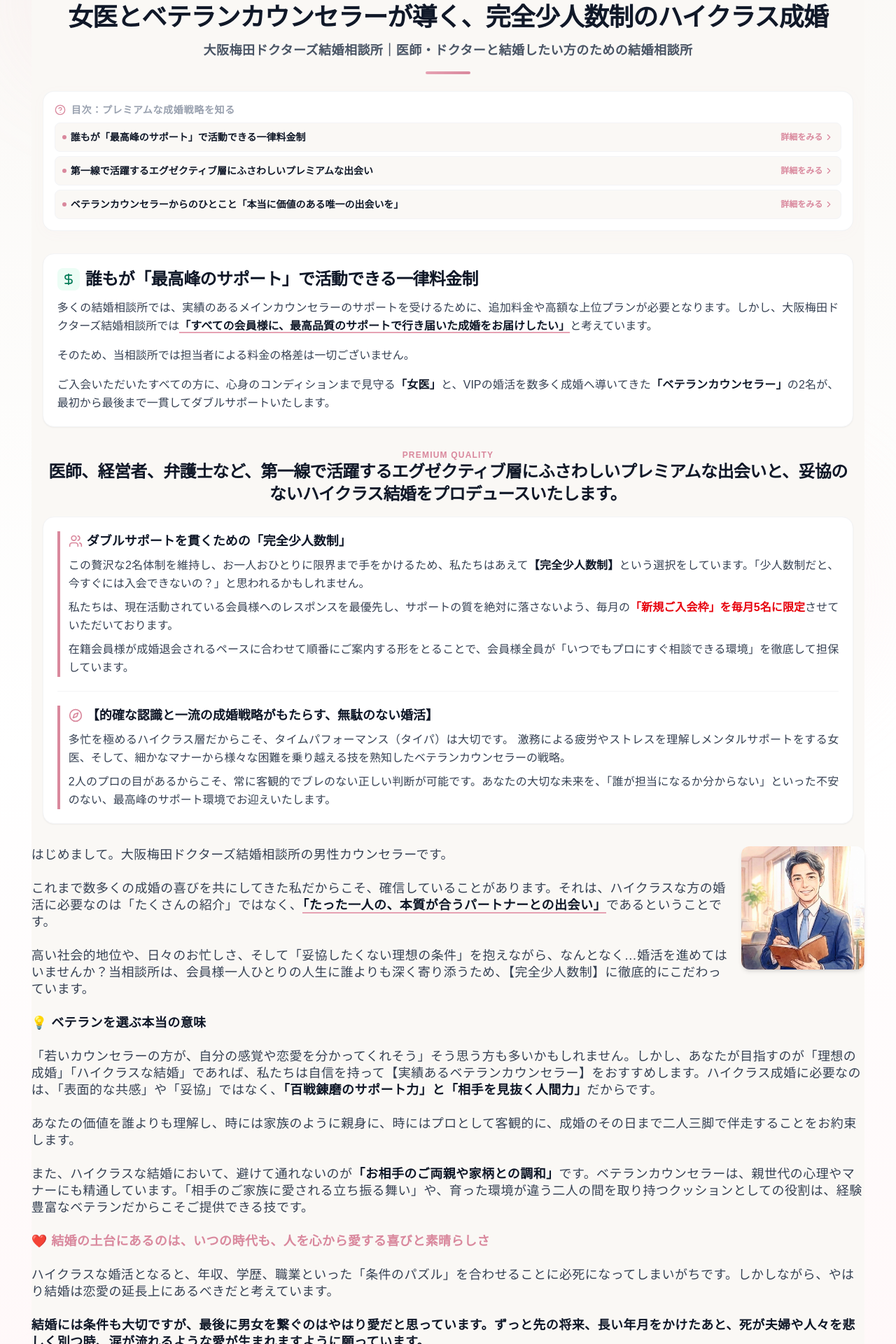
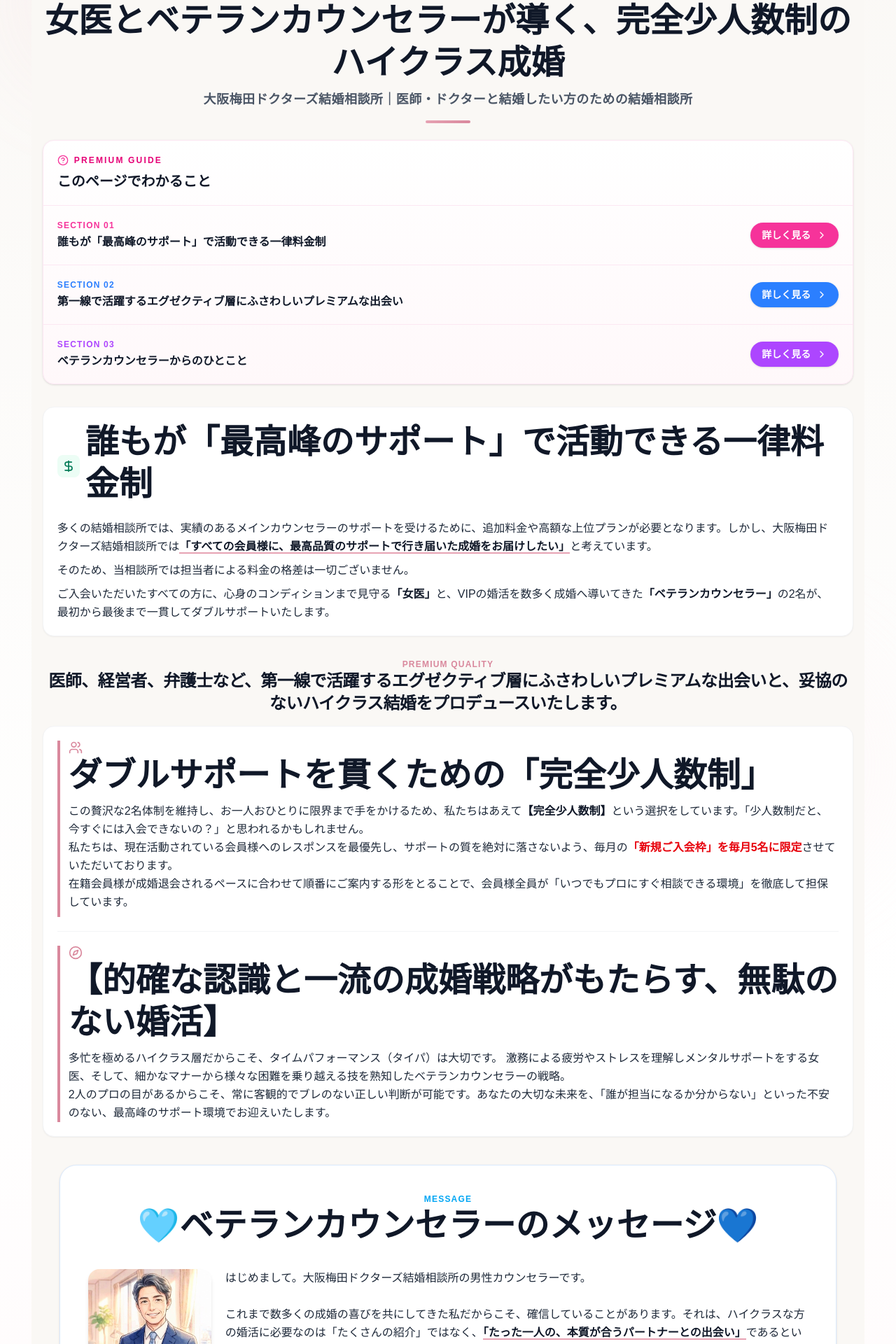
Before and after one commit to shougapan/Toa-Website, a Next.js app: page /executive in a window 1280 px wide. Shown: the part 180-2100 px from the top of the page at 70% size. Built offline with nearby package versions, Linux system fonts and the light colour scheme.

Commit message:
Fixed the sizing on the executive page

```diff
--- a/app/executive/page.tsx
+++ b/app/executive/page.tsx
@@ -52,8 +52,8 @@ export default function HighClassSupportPage() {
           <span>Premium Limited Member</span>
         </div>
 
-        <h1 className="text-2xl sm:text-3xl lg:text-4xl font-black text-gray-900 leading-snug tracking-tight w-full mx-auto">
-          女医とベテランカウンセラーが導く、<br className="sm:hidden" />完全少人数制のハイクラス成婚
+        <h1 className="text-2xl lg:text-5xl font-black text-gray-900 leading-tight">
+          女医とベテランカウンセラーが<br className="sm:hidden" />導く、完全少人数制のハイクラス成婚
         </h1>
 
         <h2 className="text-sm sm:text-base md:text-lg font-bold text-gray-600 mt-2 tracking-wide">
@@ -67,53 +67,109 @@ export default function HighClassSupportPage() {
           DYNAMIC TABLE OF CONTENTS INDEX
           ============================================================ */}
 <div className="w-full px-2 sm:px-4 mb-8">
-        <div className="bg-white rounded-2xl p-3 sm:p-4 shadow-[0_4px_20px_rgba(230,162,179,0.03)] border border-gray-200/50">
-          <h2 className="text-sm font-black text-gray-400 tracking-wider uppercase mb-2 flex items-center gap-2">
-            <HelpCircle className="w-4 h-4 text-[#D9889D]" />
-            目次：プレミアムな成婚戦略を知る
+
+  <aside className="rounded-2xl border border-pink-100 bg-gradient-to-b from-white to-[#FFF8FA] shadow-sm">
+
+    <header className="px-5 py-5 border-b border-pink-100">
+
+      <div className="flex items-center gap-2 mb-2">
+        <HelpCircle className="w-4 h-4 text-pink-500" />
+
+        <span className="text-xs font-black tracking-[0.18em] uppercase text-pink-600">
+          Premium Guide
+        </span>
+      </div>
+
+      <h2 className="text-xl font-black text-gray-900">
+        このページでわかること
       </h2>
 
-          <div className="space-y-1.5">
+    </header>
+
+    <div className="divide-y divide-pink-100">
+
+      {/* 1 */}
+
+      <div className="flex items-center justify-between gap-6 px-5 py-5">
+
+        <div>
+
+          <div className="text-xs font-black tracking-widest text-pink-500">
+            SECTION 01
+          </div>
+
+          <h3 className="mt-1 font-bold text-gray-900">
+            誰もが「最高峰のサポート」で活動できる一律料金制
+          </h3>
+
+        </div>
+
         <button
           onClick={() => scrollToSection(section1Ref)}
-              className="w-full text-left bg-[#FAF8F5] hover:bg-gray-50 p-2.5 rounded-lg border border-gray-100 flex items-center justify-between group transition-all"
+          className="shrink-0 inline-flex items-center gap-2 rounded-full bg-pink-500 px-4 py-2 text-sm font-black text-white shadow-sm transition hover:bg-pink-600 hover:shadow-md"
         >
-              <span className="text-sm font-bold text-gray-900 flex items-center gap-1.5">
-                <span className="w-1.5 h-1.5 rounded-full bg-[#D9889D] shrink-0" />
-                誰もが「最高峰のサポート」で活動できる一律料金制
-              </span>
-              <span className="text-xs font-black text-[#D9889D] flex items-center gap-0.5 shrink-0 ml-2 group-hover:translate-x-1 transition-transform">
-                詳細をみる <ChevronRight className="w-3.5 h-3.5" />
-              </span>
+          詳しく見る
+          <ChevronRight className="w-4 h-4" />
         </button>
+
+      </div>
+
+      {/* 2 */}
+
+      <div className="flex items-center justify-between gap-6 px-5 py-5">
+
+        <div>
+
+          <div className="text-xs font-black tracking-widest text-blue-500">
+            SECTION 02
+          </div>
+
+          <h3 className="mt-1 font-bold text-gray-900">
+            第一線で活躍するエグゼクティブ層にふさわしいプレミアムな出会い
+          </h3>
+
+        </div>
 
         <button
           onClick={() => scrollToSection(section2Ref)}
-              className="w-full text-left bg-[#FAF8F5] hover:bg-gray-50 p-2.5 rounded-lg border border-gray-100 flex items-center justify-between group transition-all"
+          className="shrink-0 inline-flex items-center gap-2 rounded-full bg-blue-500 px-4 py-2 text-sm font-black text-white shadow-sm transition hover:bg-blue-600 hover:shadow-md"
         >
-              <span className="text-sm font-bold text-gray-900 flex items-center gap-1.5">
-                <span className="w-1.5 h-1.5 rounded-full bg-[#D9889D] shrink-0" />
-                第一線で活躍するエグゼクティブ層にふさわしいプレミアムな出会い
-              </span>
-              <span className="text-xs font-black text-[#D9889D] flex items-center gap-0.5 shrink-0 ml-2 group-hover:translate-x-1 transition-transform">
-                詳細をみる <ChevronRight className="w-3.5 h-3.5" />
-              </span>
+          詳しく見る
+          <ChevronRight className="w-4 h-4" />
         </button>
+
+      </div>
+
+      {/* 3 */}
+
+      <div className="flex items-center justify-between gap-6 px-5 py-5">
+
+        <div>
+
+          <div className="text-xs font-black tracking-widest text-purple-500">
+            SECTION 03
+          </div>
+
+          <h3 className="mt-1 font-bold text-gray-900">
+            ベテランカウンセラーからのひとこと
+          </h3>
+
+        </div>
 
         <button
           onClick={() => scrollToSection(section3Ref)}
-              className="w-full text-left bg-[#FAF8F5] hover:bg-gray-50 p-2.5 rounded-lg border border-gray-100 flex items-center justify-between group transition-all"
+          className="shrink-0 inline-flex items-center gap-2 rounded-full bg-purple-500 px-4 py-2 text-sm font-black text-white shadow-sm transition hover:bg-purple-600 hover:shadow-md"
         >
-              <span className="text-sm font-bold text-gray-900 flex items-center gap-1.5">
-                <span className="w-1.5 h-1.5 rounded-full bg-[#D9889D] shrink-0" />
-                ベテランカウンセラーからのひとこと「本当に価値のある唯一の出会いを」
-              </span>
-              <span className="text-xs font-black text-[#D9889D] flex items-center gap-0.5 shrink-0 ml-2 group-hover:translate-x-1 transition-transform">
-                詳細をみる <ChevronRight className="w-3.5 h-3.5" />
-              </span>
+          詳しく見る
+          <ChevronRight className="w-4 h-4" />
         </button>
+
       </div>
+
     </div>
+
+  </aside>
+
 </div>
 
       {/* ============================================================
@@ -125,12 +181,12 @@ export default function HighClassSupportPage() {
             <div className="bg-emerald-50 text-emerald-700 p-1.5 rounded-lg">
               <DollarSign className="w-5 h-5" />
             </div>
-            <h2 className="text-xl sm:text-2xl font-black text-gray-900 tracking-tight">
+            <h2 className="text-xl sm:text-4xl lg:text-5xl font-black text-gray-900 leading-tight pb-2">
               誰もが「最高峰のサポート」で活動できる一律料金制
             </h2>
           </div>
 
-          <div className="w-full mt-3 text-sm sm:text-base text-gray-700 leading-relaxed text-justify space-y-4">
+          <div className="space-y-2 text-gray-800 leading-relaxed font-medium w-full">
             <p>
               多くの結婚相談所では、実績のあるメインカウンセラーのサポートを受けるために、追加料金や高額な上位プランが必要となります。しかし、大阪梅田ドクターズ結婚相談所では<span className="font-bold text-gray-900 border-b-2 border-[#E6A2B3]">「すべての会員様に、最高品質のサポートで行き届いた成婚をお届けしたい」</span>と考えています。
             </p>
@@ -147,7 +203,7 @@ export default function HighClassSupportPage() {
       {/* ============================================================
           SECTION 2: EXECUTIVE PRODUCING & LIMITED SLOTS
           ============================================================ */}
-      <div ref={section2Ref} className="w-full px-2 sm:px-4 mb-8">
+      <div ref={section2Ref} className="w-full px-2 sm:px-4 mb-8 ">
         <div className="text-center mb-4">
           <span className="text-xs font-black text-[#D9889D] uppercase tracking-widest block">Premium Quality</span>
           <h2 className="text-xl sm:text-2xl font-black text-gray-900 tracking-tight px-2">
@@ -159,18 +215,18 @@ export default function HighClassSupportPage() {
         <div className="bg-white rounded-2xl p-4 sm:p-5 shadow-xs border border-gray-100 space-y-5">
 
           {/* SUBSECTION 1 */}
-          <div className="border-l-4 border-[#D9889D] pl-3">
-            <h3 className="text-base sm:text-lg font-black text-gray-900 flex items-center gap-1.5">
+          <div className="border-l-4 border-[#D9889D] pl-3 pb-2">
+            <h3 className="text-xl sm:text-4xl lg:text-5xl font-black text-gray-900 leading-tight pb-2">
               <Users className="w-5 h-5 text-[#D9889D]" />
               ダブルサポートを貫くための「完全少人数制」
             </h3>
-            <p className="mt-2 text-sm sm:text-base text-gray-700 leading-relaxed text-justify">
+            <p className="space-y-2 text-gray-800 leading-relaxed font-medium w-full">
               この贅沢な2名体制を維持し、お一人おひとりに限界まで手をかけるため、私たちはあえて<span className="font-bold text-gray-900">【完全少人数制】</span>という選択をしています。「少人数制だと、今すぐには入会できないの？」と思われるかもしれません。
             </p>
-            <p className="mt-2 text-sm sm:text-base text-gray-700 leading-relaxed text-justify">
+            <p className="space-y-2 text-gray-800 leading-relaxed font-medium w-full">
               私たちは、現在活動されている会員様へのレスポンスを最優先し、サポートの質を絶対に落さないよう、毎月の<span className="font-bold text-red-600">「新規ご入会枠」を毎月5名に限定</span>させていただいております。
             </p>
-            <p className="mt-2 text-sm sm:text-base text-gray-700 leading-relaxed text-justify">
+            <p className="space-y-2 text-gray-800 leading-relaxed font-medium w-full">
               在籍会員様が成婚退会されるペースに合わせて順番にご案内する形をとることで、会員様全員が「いつでもプロにすぐ相談できる環境」を徹底して担保しています。
             </p>
           </div>
@@ -179,15 +235,15 @@ export default function HighClassSupportPage() {
 
           {/* SUBSECTION 2 */}
           <div className="border-l-4 border-[#D9889D] pl-3">
-            <h3 className="text-base sm:text-lg font-black text-gray-900 flex items-center gap-1.5">
+            <h3 className="text-xl sm:text-4xl lg:text-5xl font-black text-gray-900 leading-tight pb-2">
               <Compass className="w-5 h-5 text-[#D9889D]" />
               【的確な認識と一流の成婚戦略がもたらす、無駄のない婚活】
             </h3>
-            <p className="mt-2 text-sm sm:text-base text-gray-700 leading-relaxed text-justify">
+            <p className="space-y-2 text-gray-800 leading-relaxed font-medium w-full">
               多忙を極めるハイクラス層だからこそ、タイムパフォーマンス（タイパ）は大切です。
               激務による疲労やストレスを理解しメンタルサポートをする女医、そして、細かなマナーから様々な困難を乗り越える技を熟知したベテランカウンセラーの戦略。
             </p>
-            <p className="mt-2 text-sm sm:text-base text-gray-700 leading-relaxed text-justify">
+            <p className="space-y-2 text-gray-800 leading-relaxed font-medium w-full">
               2人のプロの目があるからこそ、常に客観的でブレのない正しい判断が可能です。あなたの大切な未来を、「誰が担当になるか分からない」といった不安のない、最高峰のサポート環境でお迎えいたします。
             </p>
           </div>
@@ -199,15 +255,32 @@ export default function HighClassSupportPage() {
           SECTION 3: COUNSELOR'S MESSAGE
           ============================================================ */}
  {/* MESSAGE CONTENT BODY */}
-< div className="text-[17px] sm:text-lg text-gray-700 leading-6 tracking-wide" ref={section3Ref}>
 
-  {/* Portrait */}
-  <div className="float-right ml-5 mb-4 w-32 sm:w-36 md:w-44">
+
+
+      <section className="mx-auto px-0 sm:px-2 lg:px-10 py-2">
+
+        <div className="rounded-3xl border border-blue-100 bg-white shadow-sm p-6 sm:p-10">
+
+          <div className="text-center mb-8">
+
+            <span className="text-xs font-black tracking-widest uppercase text-sky-500 block">
+              Message
+            </span>
+
+            <h2 className="text-xl sm:text-4xl lg:text-5xl font-black text-gray-900 leading-tight">
+              🩵ベテランカウンセラーのメッセージ💙
+            </h2>
+
+          </div>
+
+          <div ref={section3Ref} className="space-y-2 text-gray-800 leading-relaxed font-medium w-full">
+
+            <div className="float-left mr-5 mb-3 w-28 sm:w-36 md:w-44">
               <Image
                 src={maleAdvisor}
-      alt="ベテランカウンセラー"
-      className="rounded-xl shadow-md object-cover w-full h-auto"
-      priority
+                alt="Male Counselor"
+                className="rounded-2xl shadow-md w-full h-auto object-cover"
               />
             </div>
 
@@ -279,9 +352,17 @@ export default function HighClassSupportPage() {
     そう笑顔で卒業していただける未来のために、私は持てるすべての情熱と経験を注ぎます。私と一緒に、愛溢れる結婚を探しにいきませんか？
   </p>
 
-  <div className="clear-both" />
+
+
+            <div className="clear-both"></div>
+
 
           </div>
+
+        </div>
+
+      </section>
+
 
 
 
@@ -294,17 +375,17 @@ export default function HighClassSupportPage() {
           <div className="absolute top-0 left-0 w-full h-full bg-linear-to-br from-[#D9889D]/10 to-transparent pointer-events-none" />
 
           <HeartHandshake className="w-7 h-7 text-[#E6A2B3] mx-auto mb-2 animate-pulse" />
-          <h3 className="text-lg sm:text-xl font-black mb-1.5">毎月5名様限定のプレミアム相談枠</h3>
-          <p className="text-sm text-gray-400 w-full mx-auto mb-4 font-medium leading-relaxed text-justify sm:text-center">
+          <h3 className="text-xl sm:text-2xl font-black mb-1.5">毎月5名様限定のプレミアム相談枠</h3>
+          <p className="space-y-2 text-gray-400 leading-relaxed font-medium w-full">
             質の高いダブルサポートと、妥協のない戦略的な出会いを担保するため、新規ご入会は毎月5名様に絞らせていただいております。ご自身のキャリアと人生にふさわしい最高峰の環境をお探しの方は、まずはお気軽に無料カウンセリングからお申し込みください。
           </p>
 
-          <div className="flex flex-col sm:flex-row gap-2 justify-center items-center w-full">
+          <div className="flex flex-col sm:flex-row gap-2 justify-center items-center w-full pt-3">
             <Link
               href="/#contact"
               className="w-full sm:w-auto inline-flex items-center justify-center gap-2 bg-gradient-to-r from-[#E6A2B3] to-[#D9889D] text-white text-sm font-black px-6 py-3 rounded-xl transition-transform hover:scale-[1.02] shadow-lg shadow-[#E6A2B3]/20"
             >
-              <span>完全少人数制のカウンセリングを予約する</span>
+              <span className="space-y-2 text-gray-100 leading-relaxed font-medium w-full">完全少人数制のカウンセリングを予約する</span>
               <ArrowRight className="w-4 h-4" />
             </Link>
           </div>
--- a/components/Navbar.tsx
+++ b/components/Navbar.tsx
@@ -35,9 +35,9 @@ export default function PremiumNavbar() {
     { name: '少人制のハイクラス成婚', href: '/executive' },
     { name: 'いい人がいない！ともう３０代のあなたへ', href: '/consider' },
     { name: '誠実で笑顔が可愛い「最高の男性」にであいませんか？', href: '/ideal-man' },
-    { name: '男性のための戦略', href: '/mens-strategy' },
-    { name: '僕の条件で出会える女性は？', href: 'ideal-woman' },
-    { name: '可愛い子に選ばれる男の戦略', href: '/become-her-choice' },
+    { name: '🍎男性のための戦略', href: '/mens-strategy' },
+    { name: '🍊僕の条件で出会える女性は？', href: 'ideal-woman' },
+    { name: '🍇可愛い子に選ばれる男の戦略', href: '/become-her-choice' },
     { name: '料金プランと成婚までの流れ', href: '/plan' },
     { name: '婚活の悩みと不安を解消する特別サポート', href: '/support' },
     { name: '入会までの流れ', href: '/membership-steps' },
```
Lines whose indentation alone changed are shown as unchanged.
